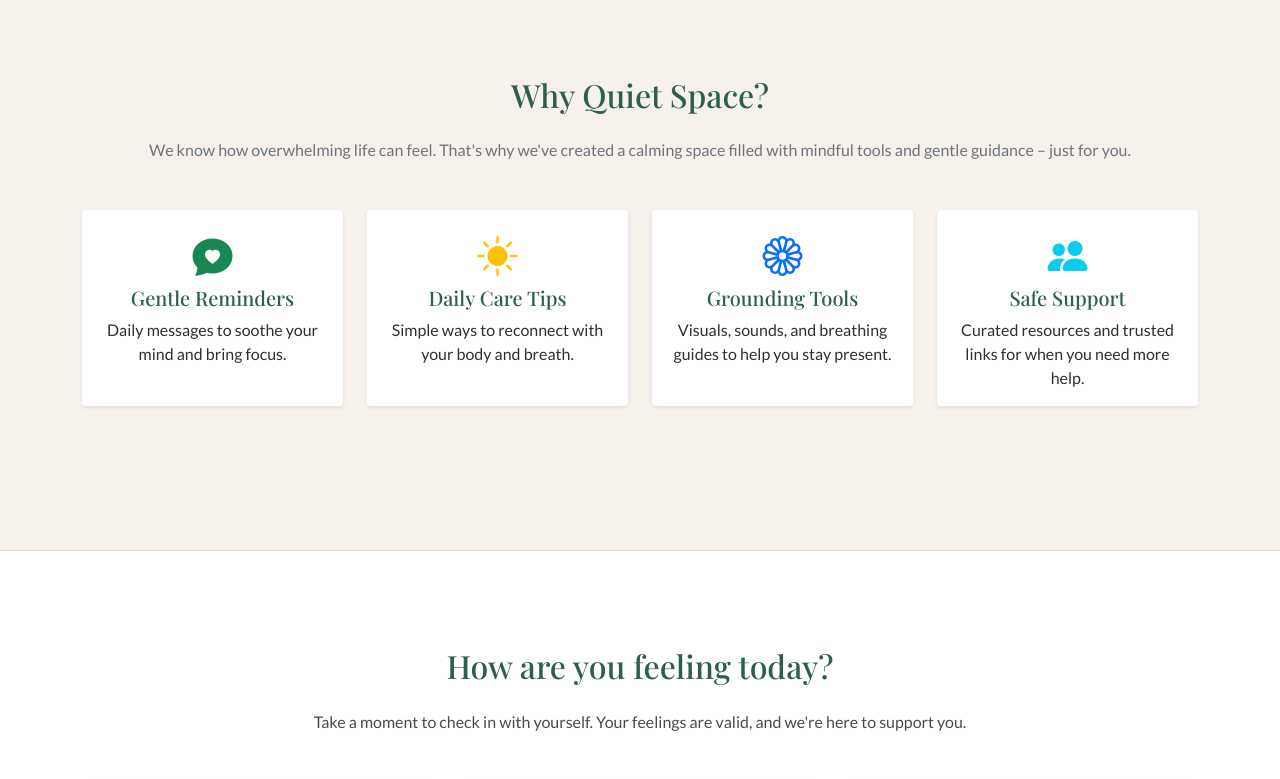
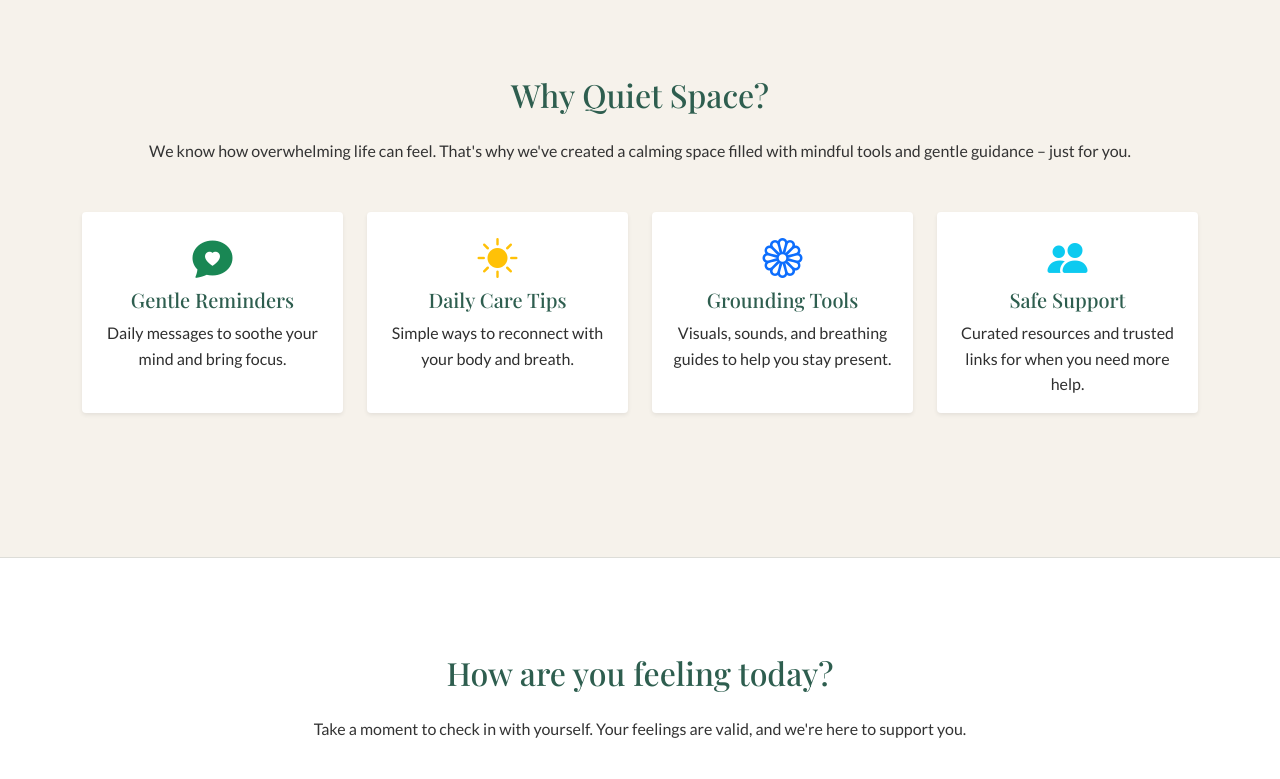
Before and after one commit to xAlex-an/mental-health-awareness, a plain HTML site: page index.html in a window 1280 px wide. Shown: the part 820-1599 px from the top of the page. Drawn offline with nearby package versions, Linux system fonts and the light colour scheme; a web font is replaced by a local one.

Commit message:
style: update color variables for improved contrast and readability

```diff
--- a/assets/css/style.css
+++ b/assets/css/style.css
@@ -12,13 +12,13 @@
   --color-green-dark: #2e5e4f;
   --color-green-light: #a3c2a0;
 
-  /*  Nude / Beige Tones */
+  /*  Nude/ White for backgrounds */
   --color-nude-bg: #f6f2eb;
   --color-white: #ffffff;
 
   /*  Text Colors */
   --color-text-dark: #2f2f2f;
-  --color-text-muted: #4a4a4a;
+  --color-text-muted: #333333;
 
   /*  Accent Colors */
   --color-btn: #5c8a72;
@@ -44,6 +44,17 @@ h3 {
   font-family: var(--primary-font);
   color: var(--color-green-dark);
 }
+
+p {
+  color: var(--color-text-dark);
+  line-height: 1.6;
+}
+
+/* Override Bootstrap's text-muted for better contrast */
+.text-muted {
+  color: var(--color-text-muted) !important;
+}
+
 .navbar-nav .nav-link.active {
   color: var(--color-green-dark);
   font-weight: 600;
```
